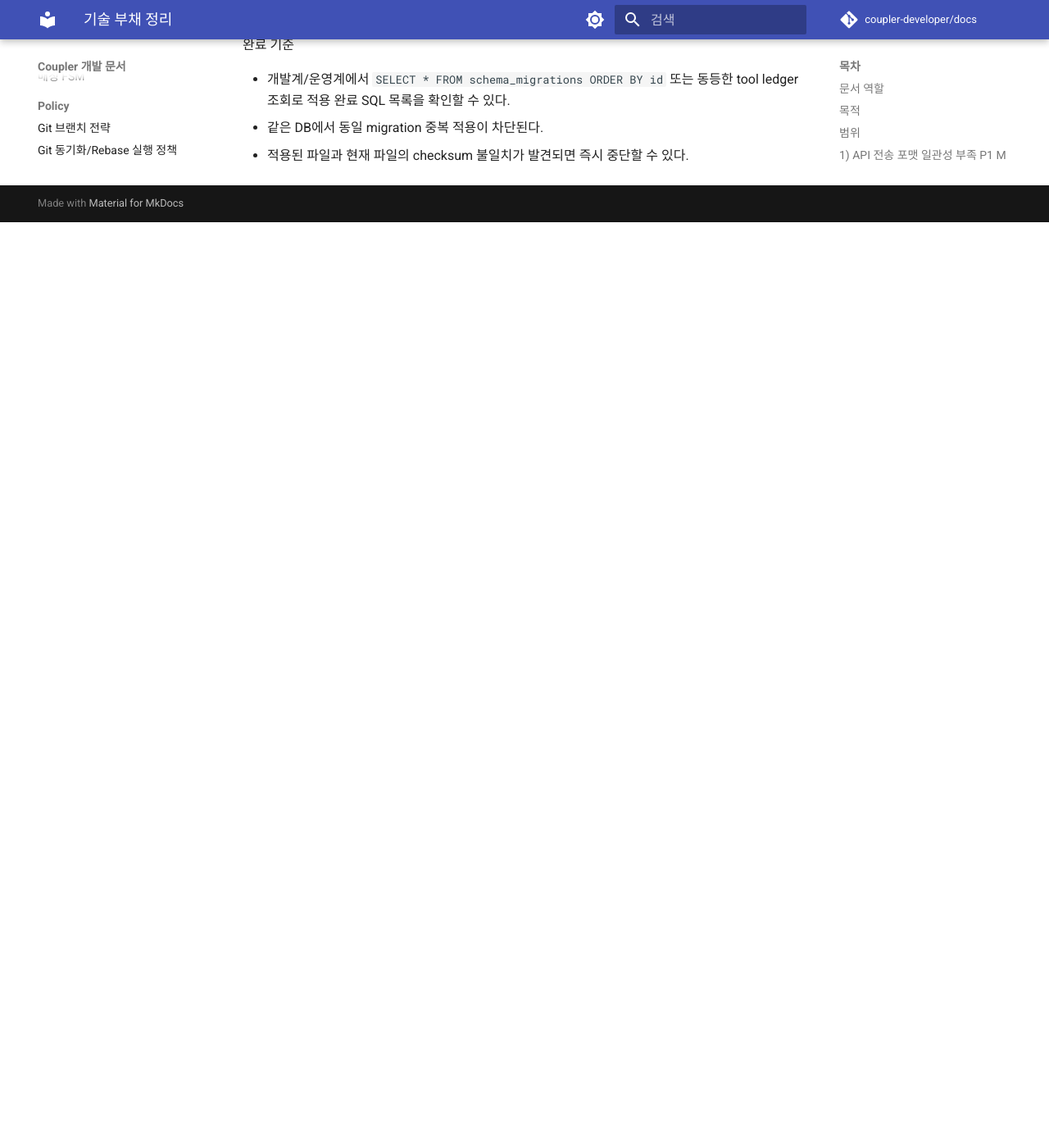
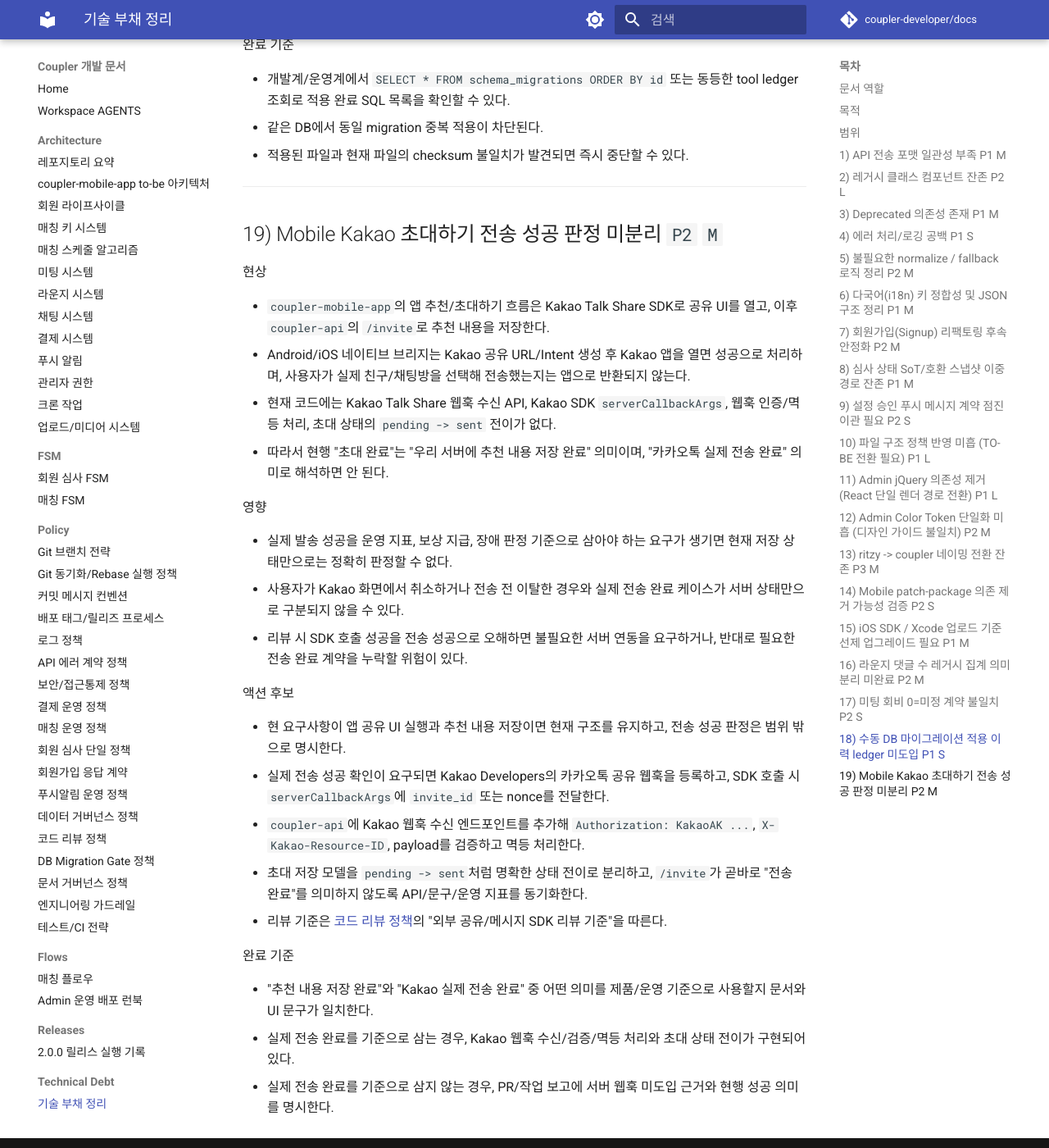
Before and after one commit to coupler-developer/docs, an MkDocs documentation site: the page built from content/technical-debt/technical-debt.md, in a window 1280 px wide and 1400 px high, scrolled down 12370 px. Shown: the whole window at 82% size. Built offline with MkDocs 1.6.1 and Material for MkDocs 9.7.7, drawn with Linux system fonts in a browser that asks for light colours; comment, search, counter and statistics services are not loaded; before the commit the page ends 12641 px from its top, so only the background shows below that.

Commit message:
docs: 카카오 공유 리뷰 범위 문서화
Changes:
- 외부 공유/메시지 SDK 리뷰 기준 추가
- 카카오 초대하기 전송 성공 판정 부채 기록

Tests:
- yarn validate:docs

```diff
--- a/content/policy/code-review-policy.md
+++ b/content/policy/code-review-policy.md
@@ -113,6 +113,16 @@
 - 근거 없는 일반론 코멘트는 무효로 간주한다.
 - 무효 코멘트가 있으면 병합 전 재리뷰를 요청한다.
 
+### 외부 공유/메시지 SDK 리뷰 기준
+
+- Kakao Talk Share, OS Share, 외부 메시지 SDK를 사용하는 변경은 아래 상태를 구분해 리뷰한다.
+    - SDK 요청 성공: 공유 URL/Intent 생성 또는 공유 UI 실행 성공.
+    - 사용자 전송 완료: 사용자가 대상 친구/채팅방을 선택해 실제 전송 완료.
+    - 서비스 상태 반영: 우리 서버 DB/로그/보상 상태 변경 완료.
+- 요구사항이 "공유 UI 실행" 또는 "추천 내용 저장"이면 서버 웹훅/전송 완료 판정 구현을 새로 요구하지 않는다.
+- 요구사항이 "실제 전송 성공 확인", "발송 성공 집계", "보상 지급 기준"이면 SDK 성공값만으로 완료 처리하지 않는다. 서버 콜백/웹훅, 요청 식별자, 인증 검증, 멱등 처리, 상태 전이 근거를 함께 리뷰한다.
+- Kakao Talk Share에서 전송 성공을 서비스 서버가 알아야 하는 경우, Kakao Developers의 카카오톡 공유 웹훅과 SDK `serverCallbackArgs` 전달 여부를 확인한다.
+
 ### 체크 포인트
 
 - [ ] 요구사항을 정확히 구현했는가?
--- a/content/technical-debt/technical-debt.md
+++ b/content/technical-debt/technical-debt.md
@@ -420,3 +420,34 @@
 - 개발계/운영계에서 `SELECT * FROM schema_migrations ORDER BY id` 또는 동등한 tool ledger 조회로 적용 완료 SQL 목록을 확인할 수 있다.
 - 같은 DB에서 동일 migration 중복 적용이 차단된다.
 - 적용된 파일과 현재 파일의 checksum 불일치가 발견되면 즉시 중단할 수 있다.
+
+---
+
+## 19) Mobile Kakao 초대하기 전송 성공 판정 미분리 `P2` `M`
+
+현상
+
+- `coupler-mobile-app`의 앱 추천/초대하기 흐름은 Kakao Talk Share SDK로 공유 UI를 열고, 이후 `coupler-api`의 `/invite`로 추천 내용을 저장한다.
+- Android/iOS 네이티브 브리지는 Kakao 공유 URL/Intent 생성 후 Kakao 앱을 열면 성공으로 처리하며, 사용자가 실제 친구/채팅방을 선택해 전송했는지는 앱으로 반환되지 않는다.
+- 현재 코드에는 Kakao Talk Share 웹훅 수신 API, Kakao SDK `serverCallbackArgs`, 웹훅 인증/멱등 처리, 초대 상태의 `pending -> sent` 전이가 없다.
+- 따라서 현행 "초대 완료"는 "우리 서버에 추천 내용 저장 완료" 의미이며, "카카오톡 실제 전송 완료" 의미로 해석하면 안 된다.
+
+영향
+
+- 실제 발송 성공을 운영 지표, 보상 지급, 장애 판정 기준으로 삼아야 하는 요구가 생기면 현재 저장 상태만으로는 정확히 판정할 수 없다.
+- 사용자가 Kakao 화면에서 취소하거나 전송 전 이탈한 경우와 실제 전송 완료 케이스가 서버 상태만으로 구분되지 않을 수 있다.
+- 리뷰 시 SDK 호출 성공을 전송 성공으로 오해하면 불필요한 서버 연동을 요구하거나, 반대로 필요한 전송 완료 계약을 누락할 위험이 있다.
+
+액션 후보
+
+- 현 요구사항이 앱 공유 UI 실행과 추천 내용 저장이면 현재 구조를 유지하고, 전송 성공 판정은 범위 밖으로 명시한다.
+- 실제 전송 성공 확인이 요구되면 Kakao Developers의 카카오톡 공유 웹훅을 등록하고, SDK 호출 시 `serverCallbackArgs`에 `invite_id` 또는 nonce를 전달한다.
+- `coupler-api`에 Kakao 웹훅 수신 엔드포인트를 추가해 `Authorization: KakaoAK ...`, `X-Kakao-Resource-ID`, payload를 검증하고 멱등 처리한다.
+- 초대 저장 모델을 `pending -> sent`처럼 명확한 상태 전이로 분리하고, `/invite`가 곧바로 "전송 완료"를 의미하지 않도록 API/문구/운영 지표를 동기화한다.
+- 리뷰 기준은 [코드 리뷰 정책](../policy/code-review-policy.md)의 "외부 공유/메시지 SDK 리뷰 기준"을 따른다.
+
+완료 기준
+
+- "추천 내용 저장 완료"와 "Kakao 실제 전송 완료" 중 어떤 의미를 제품/운영 기준으로 사용할지 문서와 UI 문구가 일치한다.
+- 실제 전송 완료를 기준으로 삼는 경우, Kakao 웹훅 수신/검증/멱등 처리와 초대 상태 전이가 구현되어 있다.
+- 실제 전송 완료를 기준으로 삼지 않는 경우, PR/작업 보고에 서버 웹훅 미도입 근거와 현행 성공 의미를 명시한다.
```
